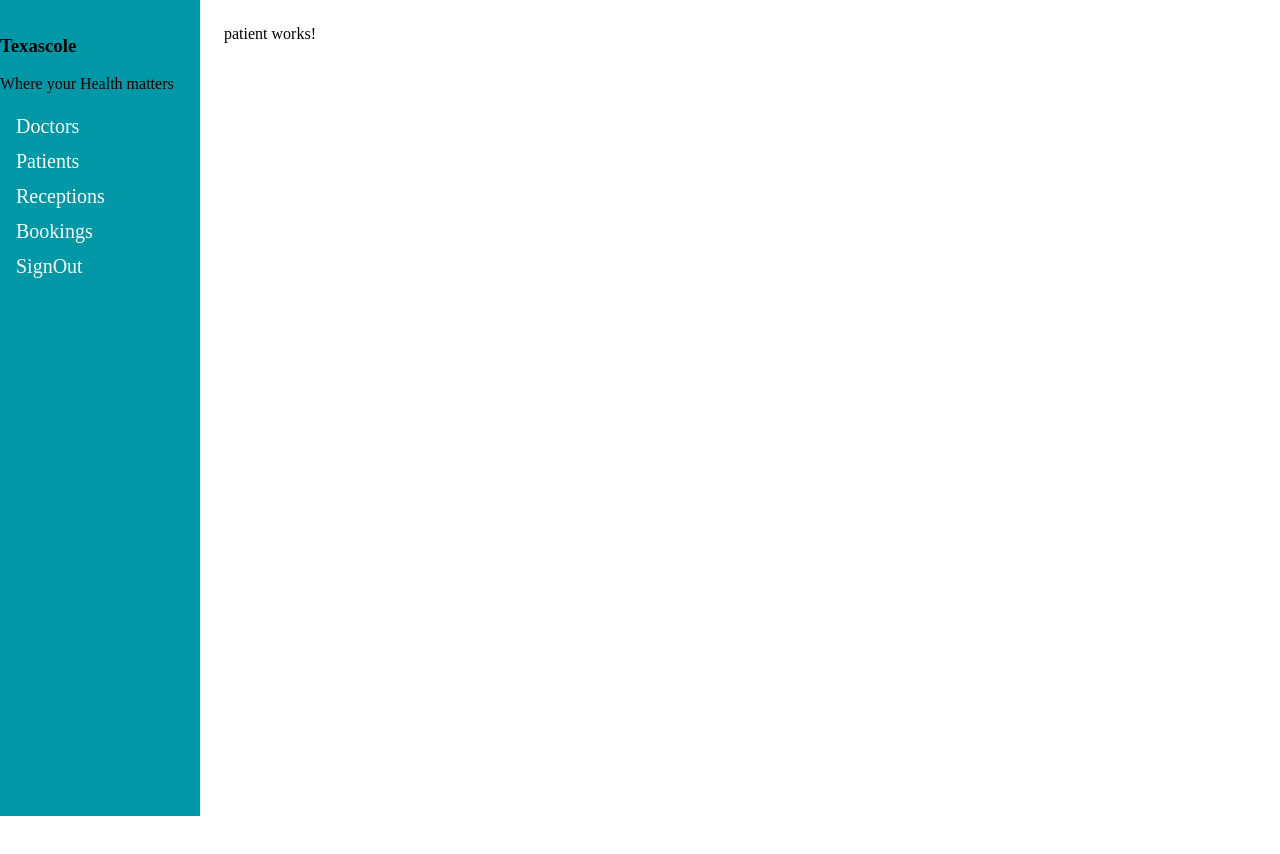
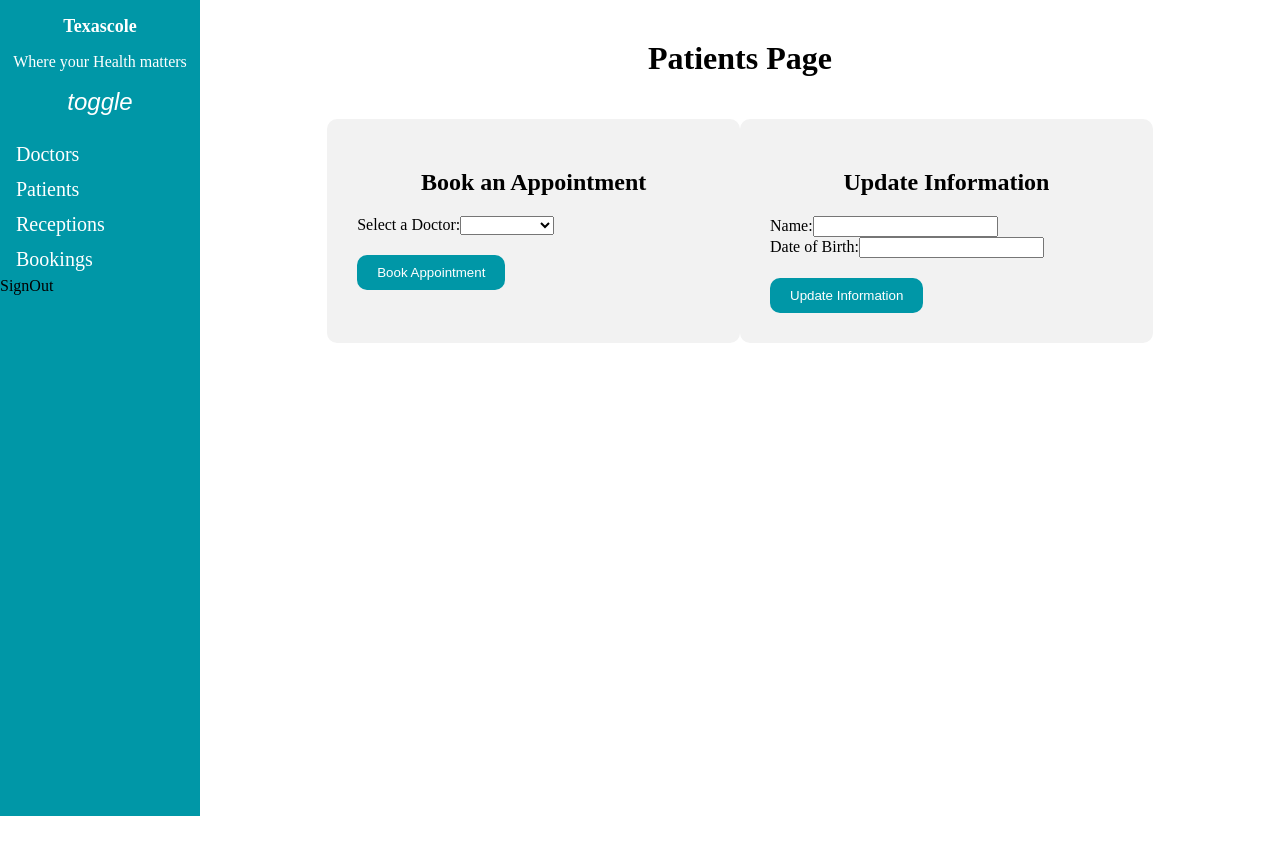
Before and after one commit to denisdelaki/Texascole-Hospital-, an Angular app: page /dashboard/patient in a window 1280 px wide. Shown: the top 854 px of the page. Built offline with nearby package versions, Linux system fonts and the light colour scheme.

Commit message:
created the patient's page and modified the dashboard

```diff
--- a/src/app/dashboard/dashboard.component.css
+++ b/src/app/dashboard/dashboard.component.css
@@ -1,3 +1,8 @@
+.dashboard {
+  display: flex;
+  flex-direction: row
+}
+
 .sidebar {
     height: 100%;
     width: 200px;
@@ -10,23 +15,54 @@
     padding-top: 16px;
 }
 
-  .sidebar a {
+.sidebar--minimized {
+  width: 60px;
+}
+
+.sidebar__header {
+  display: flex;
+  flex-direction: column;
+  align-items: center;
+  color: white;
+}
+
+.sidebar__header h3 {
+  margin: 0;
+  font-size: 18px;
+}
+
+.sidebar__header button {
+  background-color: transparent;
+  border: none;
+  color: #fff;
+  font-size: 24px;
+  cursor: pointer;
+}
+
+.sidebar__nav {
+  margin-top: 20px;
+}
+
+.sidebar__nav a {
+  display: block;
   padding: 6px 8px 6px 16px;
     text-decoration: none;
     font-size: 20px;
     color: white;
-    display: block;
+
 }
 
-  .sidebar a:hover {
-    color: #f1f1f1;
+.sidebar__nav a:hover {
+  background-color: #444;
 }
 
 .main-content {
+  flex: 1;
   margin-left: 200px;
     padding: 1px 16px;
     height: 1000px;
 }
+
 
   @media screen and (max-height: 450px) {
     .sidebar {
--- a/src/app/dashboard/dashboard.component.html
+++ b/src/app/dashboard/dashboard.component.html
@@ -1,9 +1,12 @@
 <!-- dashboard.component.html -->
 <div class="dashboard">
-    <div class="sidebar">
+  <div class="sidebar" [ngClass]="{'sidebar--minimized': isMinimized}">
     <div class="sidebar__header">
       <h3>Texascole</h3>
       <p>Where your Health matters</p>
+      <button (click)="isMinimized = !isMinimized">
+        <i class="fa fa-bars">toggle</i>
+      </button>
     </div>
     <div class="sidebar__nav">
       <a routerLink="/dashboard/doctor" routerLinkActive="active">Doctors</a>
--- a/src/app/dashboard/dashboard.component.ts
+++ b/src/app/dashboard/dashboard.component.ts
@@ -10,4 +10,9 @@ export class DashboardComponent {
   onSignOut() {
     this.router.navigate(['/']);
   }
+  isMinimized = false;
+
+  onMinimizeSidebar() {
+    this.isMinimized = !this.isMinimized;
+  }
 }
--- a/src/app/patient/patient.component.css
+++ b/src/app/patient/patient.component.css
@@ -0,0 +1,40 @@
+.container {
+    margin-top: 10px;
+    display: flex;
+    flex-direction: column;
+    align-items: center;
+  }
+
+  .row {
+    display: flex;
+    justify-content: space-between;
+    width: 80%;
+    margin-top: 20px;
+  }
+
+  .col-6 {
+    width: 45%;
+    padding: 30px;
+    background-color: #f2f2f2;
+    border-radius: 10px;
+  }
+
+  h1, h2 {
+    text-align: center;
+  }
+
+  button {
+    background-color: #0097a7;
+    color: white;
+    padding: 10px 20px;
+    border-radius: 10px;
+    border: none;
+    margin-top: 20px;
+    cursor: pointer;
+  }
+
+  .alert {
+    margin-top: 20px;
+    padding: 20px;
+    text-align: center;
+  }
--- a/src/app/patient/patient.component.html
+++ b/src/app/patient/patient.component.html
@@ -1 +1,33 @@
-<p>patient works!</p>
+<div class="container">
+  <h1>Patients Page</h1>
+  <div class="row">
+    <div class="col-6">
+      <h2>Book an Appointment</h2>
+      <form>
+        <div class="form-group">
+          <label for="doctorSelect">Select a Doctor:</label>
+          <select class="form-control" id="doctorSelect" [(ngModel)]="selectedDoctor" name="selectedDoctor">
+            <option *ngFor="let doctor of doctors" [ngValue]="doctor">{{ doctor.name }}</option>
+          </select>
+        </div>
+        <button (click)="bookAppointment(selectedDoctor)">Book Appointment</button>
+      </form>
+      <div *ngIf="message" class="alert alert-success">{{ message }}</div>
+    </div>
+    <div class="col-6">
+      <h2>Update Information</h2>
+      <form>
+        <div class="form-group">
+          <label for="nameInput">Name:</label>
+          <input type="text" class="form-control" id="nameInput" name='name' required [(ngModel)]="patient.name">
+        </div>
+        <div class="form-group">
+          <label for="dobInput">Date of Birth:</label>
+          <input type="text" class="form-control" id="dobInput" name='dob' required [(ngModel)]="patient.dob">
+        </div>
+        <button (click)="updateInformation(patient)">Update Information</button>
+        <div *ngIf="messagep" class="alert alert-success">{{ messagep }}</div>
+      </form>
+    </div>
+  </div>
+</div>
--- a/src/app/patient/patient.component.ts
+++ b/src/app/patient/patient.component.ts
@@ -6,5 +6,25 @@ import { Component } from '@angular/core';
   styleUrls: ['./patient.component.css']
 })
 export class PatientComponent {
+  message: string='';
+  messagep: string=''
+  patient = {
+    name: '',
+    dob: '',
+  };
+  selectedDoctor: any;
+  doctors = [
+    { name: 'Dr. Smith', specialisation: 'Cardiology' },
+    { name: 'Dr. Johnson', specialisation: 'Orthopedics' },
+    { name: 'Dr. Doe', specialisation: 'Pediatrics' },
+  ];
 
+  bookAppointment(doctor: any) {
+
+    this.message = `Appointment booked successfully with ${doctor.name}`;
+  }
+
+  updateInformation(patient: any) {
+       this.messagep=`Patient information updated successfully ${patient}`;
+  }
 }
```
Lines whose indentation alone changed are shown as unchanged.
